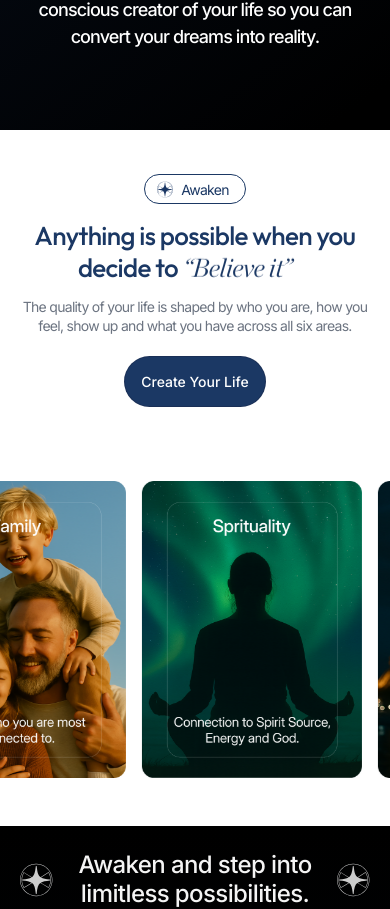
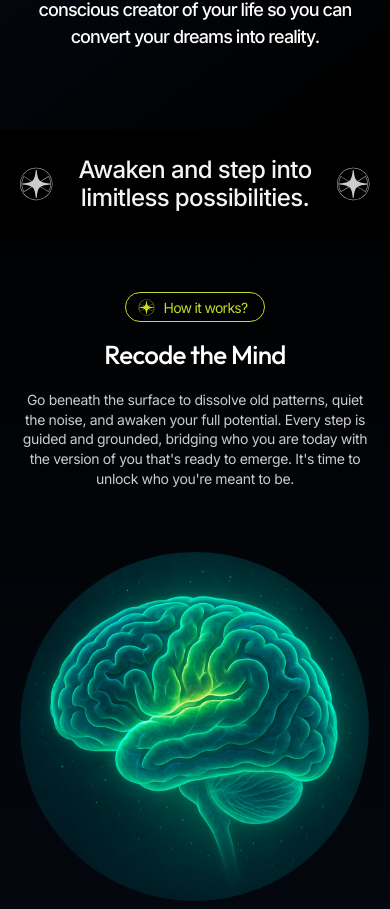
Before and after one commit to Iykekelvins/cydir, a Next.js app: page / in a window 390 px wide. Shown: the part 1500-2409 px from the top of the page. Built offline with nearby package versions, Linux system fonts and the light colour scheme.

Commit message:
feat: update section IDs and navigation links for improved clarity

```diff
--- a/src/home/breakthrough.tsx
+++ b/src/home/breakthrough.tsx
@@ -16,7 +16,7 @@ gsap.registerPlugin(ScrollTrigger);
 export default function Breakthrough() {
 	return (
 		<section
-			id='breakthrough'
+			id='how'
 			className={cn(
 				'px-gutter pb-[max(9rem,80px)]',
 				'bg-[linear-gradient(180deg,#000000_0%,#091529_100%)]',
@@ -72,7 +72,7 @@ export default function Breakthrough() {
 			</div>
 
 			<div className='flex flex-col items-center justify-center text-center mt-[max(6rem,54px)]'>
-				<Tag color='lemon'>Breakthrough</Tag>
+				<Tag color='lemon'>How it works?</Tag>
 
 				<h2
 					className='text-60 text-white font-medium font-outfit
--- a/src/home/events.tsx
+++ b/src/home/events.tsx
@@ -1,6 +1,7 @@
 'use client';
 
 import { useProvider } from '@/app/context';
+import { EVENTS } from '@/utils/mock';
 
 import useEmblaCarousel from 'embla-carousel-react';
 import Autoplay from 'embla-carousel-autoplay';
@@ -9,7 +10,6 @@ import Button from '@/components/button';
 import Words from '@/animations/words';
 import Paragraph from '@/animations/paragraph';
 import Tag from '@/components/tag';
-import { EVENTS } from '@/utils/mock';
 import Link from 'next/link';
 
 export default function Events() {
@@ -22,7 +22,8 @@ export default function Events() {
 	return (
 		<section
 			className='pt-[max(6.825rem,74px)] bg-[url(/images/events-bg.jpg)]
-    bg-cover bg-no-repeat relative overflow-hidden pb-[max(3.25rem,40px)] z-12'>
+    bg-cover bg-no-repeat relative overflow-hidden pb-[max(3.25rem,40px)] z-12'
+			id='events'>
 			<div className='relative z-2'>
 				<div className='flex flex-col items-center justify-center text-center'>
 					<Tag color='lemon'>The Limitless Community</Tag>
--- a/src/home/index.tsx
+++ b/src/home/index.tsx
@@ -1,6 +1,6 @@
 import Hero from './hero';
 import Transformation from './transformation';
-import Awaken from './awaken';
+// import Awaken from './awaken';
 import Breakthrough from './breakthrough';
 import WhatShifts from './what-shifts';
 import Architecture from './architecture';
@@ -20,7 +20,7 @@ const Homepage = () => {
 			<Starfield starCount={1000} starColor={[255, 255, 255]} speedFactor={0.05} />
 			<Hero />
 			<Transformation />
-			<Awaken />
+			{/* <Awaken /> */}
 			<Breakthrough />
 			<WhatShifts />
 			<Architecture />
--- a/src/home/origin.tsx
+++ b/src/home/origin.tsx
@@ -5,9 +5,9 @@ import Image from 'next/image';
 export default function Origin() {
 	return (
 		<section
-			id='origin'
+			id='about'
 			className='bg-[linear-gradient(180deg,#0A182D_0%,#000000_100%)]
-      px-gutter pt-[max(5.625rem,74px)] pb-[40px] md:pb-0
+      px-gutter pt-[max(5.625rem,74px)] pb-[max(40px,2.5rem)] md:pb-0
 			relative z-12
       '>
 			<div className='flex flex-col items-center justify-center text-center'>
@@ -40,7 +40,7 @@ export default function Origin() {
 
 			<div
 				className='flex flex-col gap-[max(5rem,30px)] md:flex-row lg:items-center
-			justify-between max-md:mt-0 max-lg:mt-[40px] mt-[max(6.25rem,70px)]'>
+			justify-between max-md:mt-0 max-lg:mt-[max(40px,2.5rem)] mt-[max(6.25rem,70px)]'>
 				<figure>
 					<Image
 						src='/images/origin-img.png'
--- a/src/home/thrive.tsx
+++ b/src/home/thrive.tsx
@@ -328,7 +328,7 @@ export default function Thrive() {
 
 	return (
 		<section
-			id='thrive'
+			id='reviews'
 			className='bg-gradient-to-b from-black to-[#0A182D] px-8 pt-20 pb-16 relative z-10'>
 			<div className='flex flex-col items-center justify-center'>
 				<Tag color='lemon'>Thrive</Tag>
--- a/src/home/transform.tsx
+++ b/src/home/transform.tsx
@@ -92,7 +92,7 @@ In 1-on-1 Empowerment Coaching, we translate your breakthroughs into focused act
 			className='px-gutter pt-[max(6.25rem,74px)] pb-[max(5rem,64px)]
 			relative z-12
 			'
-			id='transform'>
+			id='services'>
 			<div className='flex flex-col items-center justify-center text-center'>
 				<Tag color='blue'>Transform</Tag>
 				<Words
--- a/src/home/transformation.tsx
+++ b/src/home/transformation.tsx
@@ -6,7 +6,8 @@ export default function Transformation() {
 	return (
 		<section
 			className='pt-[max(6rem,56px)] px-gutter pb-[max(9rem,80px)]
-			bg-[linear-gradient(322.88deg,#000000_3.72%,#091529_96.71%)]'>
+			bg-[linear-gradient(322.88deg,#000000_3.72%,#091529_96.71%)]'
+			id='why'>
 			<div className='flex items-center justify-center'>
 				<Scale
 					as='svg'
--- a/src/shared/nav-item.tsx
+++ b/src/shared/nav-item.tsx
@@ -109,7 +109,7 @@ export default function NavItem({ link }: { link: string }) {
 					<span
 						className='col-start-1 row-start-1 opacity-0 text-lemon font-medium'
 						ref={secondSetRef}>
-						{link === 'Awaken' ? 'Why' : link}
+						{link}
 					</span>
 				</button>
 			) : (
--- a/src/utils/mock.ts
+++ b/src/utils/mock.ts
@@ -1,9 +1,10 @@
 export const NAV_LINKS = [
-	'Awaken',
-	'Breakthrough',
-	'Transform',
-	'Origin',
-	'Thrive',
+	'Why',
+	'How',
+	'Services',
+	'Events',
+	'About',
+	'Reviews',
 	'Schedule Your Call',
 ];
 
```
Also changed, not shown: src/shared/menu.tsx (+1 -1 lines).
